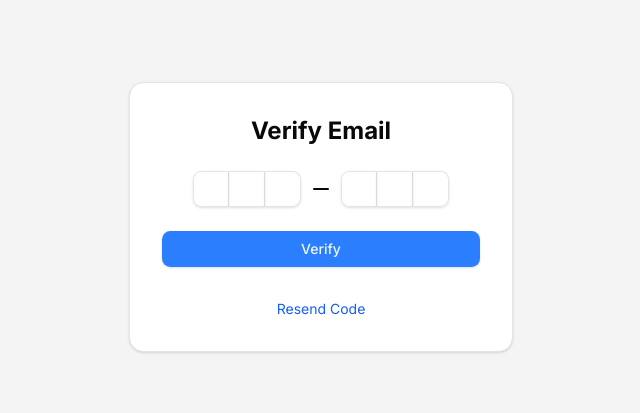
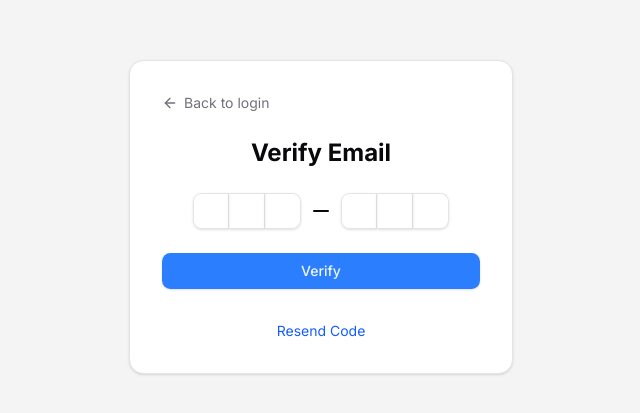
Before and after one commit to vintasoftware/vinta-schedule-frontend-web, a Next.js app: page /auth/verify-email in a window 1280 px wide. Shown: the part 183-596 px from the top of the page, without its empty margins (319-959 px from the left). Built offline with nearby package versions, Linux system fonts and the light colour scheme.

Commit message:
Add BackLink component to authentication pages for improved navigation

```diff
--- a/src/app/auth/signup/page.tsx
+++ b/src/app/auth/signup/page.tsx
@@ -5,6 +5,7 @@ import { useSignUp } from '@/hooks/authentication/use-sign-up';
 import { Input } from '@/components/ui/input';
 import { Button } from '@/components/ui/button';
 import { Card } from '@/components/ui/card';
+import { BackLink } from '@/components/authentication/back-link';
 import { Alert, AlertTitle, AlertDescription } from '@/components/ui/alert';
 import {
   Form,
@@ -132,6 +133,7 @@ export default function SignupPage() {
       <Card className='flex w-full max-w-3xl flex-col overflow-hidden p-0 md:flex-row'>
         {/* Left column: Info and Social */}
         <div className='flex flex-1 flex-col justify-center gap-8 border-b p-8 md:border-r md:border-b-0'>
+          <BackLink href='/' label='Back to home' />
           <div className='flex flex-col gap-4'>
             <h1 className='text-3xl font-bold tracking-tight'>
               Create your account
--- a/src/app/auth/social/finish-signup/page.tsx
+++ b/src/app/auth/social/finish-signup/page.tsx
@@ -6,6 +6,7 @@ import { useEffect, useState } from 'react';
 import { Input } from '@/components/ui/input';
 import { Button } from '@/components/ui/button';
 import { Card } from '@/components/ui/card';
+import { BackLink } from '@/components/authentication/back-link';
 import { Alert, AlertTitle, AlertDescription } from '@/components/ui/alert';
 import {
   Form,
@@ -109,7 +110,8 @@ export default function ProviderSignupPage() {
   return (
     <div className='bg-muted flex min-h-screen items-center justify-center p-8'>
       <Card className='w-full max-w-xl p-8'>
-        <h1 className='mb-4 text-2xl font-bold'>Complete your signup</h1>
+        <BackLink href='/auth/signup' label='Back to signup' />
+        <h1 className='mt-4 mb-4 text-2xl font-bold'>Complete your signup</h1>
         <p className='text-muted-foreground mb-6 text-sm'>
           Some information was received from your social provider. Please
           complete any missing fields to finish signing up.
--- a/src/app/auth/verify-email/page.tsx
+++ b/src/app/auth/verify-email/page.tsx
@@ -10,6 +10,7 @@ import {
 } from '@/components/ui/input-otp';
 import { Button } from '@/components/ui/button';
 import { Card } from '@/components/ui/card';
+import { BackLink } from '@/components/authentication/back-link';
 import { Alert, AlertTitle, AlertDescription } from '@/components/ui/alert';
 import { useState } from 'react';
 import { useAuthenticationFlowControl } from '@/hooks/authentication/use-authentication-flow-control';
@@ -46,6 +47,7 @@ export default function VerifyEmailPage() {
   return (
     <div className='bg-muted flex min-h-screen items-center justify-center'>
       <Card className='w-full max-w-sm space-y-6 p-8'>
+        <BackLink href='/auth/login' label='Back to login' />
         <form onSubmit={handleSubmit} className='space-y-6'>
           <h1 className='text-center text-2xl font-bold'>Verify Email</h1>
           <div className='flex flex-col items-center gap-4'>
--- a/src/app/auth/verify-phone/page.tsx
+++ b/src/app/auth/verify-phone/page.tsx
@@ -10,6 +10,7 @@ import {
 } from '@/components/ui/input-otp';
 import { Button } from '@/components/ui/button';
 import { Card } from '@/components/ui/card';
+import { BackLink } from '@/components/authentication/back-link';
 import { Alert, AlertTitle, AlertDescription } from '@/components/ui/alert';
 import { useState } from 'react';
 import { useAuthenticationFlowControl } from '@/hooks/authentication/use-authentication-flow-control';
@@ -46,6 +47,7 @@ export default function VerifyPhonePage() {
   return (
     <div className='bg-muted flex min-h-screen items-center justify-center'>
       <Card className='w-full max-w-sm space-y-6 p-8'>
+        <BackLink href='/auth/login' label='Back to login' />
         <form onSubmit={handleSubmit} className='space-y-6'>
           <h1 className='text-center text-2xl font-bold'>Verify Phone</h1>
           <div className='flex flex-col items-center gap-4'>
--- a/src/components/authentication/login-form.tsx
+++ b/src/components/authentication/login-form.tsx
@@ -5,6 +5,7 @@ import { useLogin } from '@/hooks/authentication/use-login';
 import { Input } from '@/components/ui/input';
 import { Button } from '@/components/ui/button';
 import { Card } from '@/components/ui/card';
+import { BackLink } from '@/components/authentication/back-link';
 import { Alert, AlertTitle, AlertDescription } from '@/components/ui/alert';
 import {
   Form,
@@ -135,6 +136,7 @@ export default function LoginForm({ socialProviders }: LoginFormProps) {
       <Card className='flex w-full max-w-3xl flex-col overflow-hidden p-0 md:flex-row'>
         {/* Left column: Info and Social */}
         <div className='flex flex-1 flex-col justify-center gap-8 border-b p-8 md:border-r md:border-b-0'>
+          <BackLink href='/' label='Back to home' />
           <div className='flex flex-col gap-4'>
             <h1 className='text-3xl font-bold tracking-tight'>Welcome back</h1>
             <p className='text-muted-foreground text-sm'>
```
